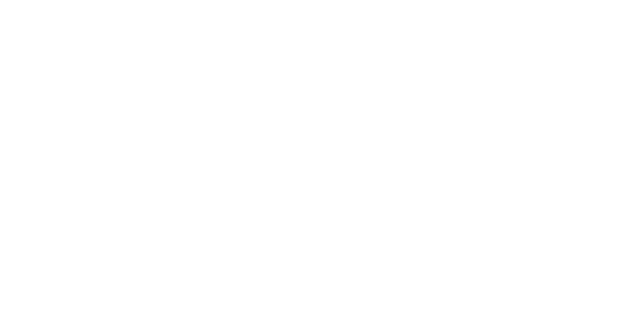
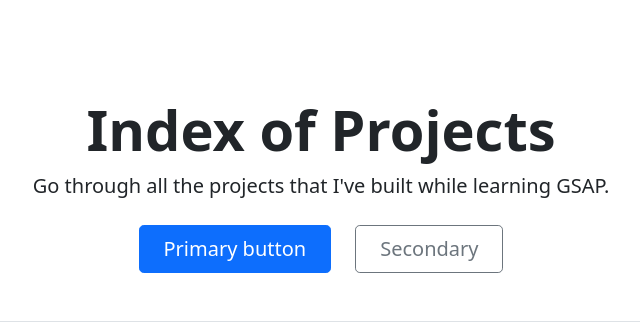
Before and after one commit to abrahamarslan/gsock, a plain HTML site: page index.html in a window 1280 px wide. Shown: the whole page, without its empty margins (319-959 px from the left). Drawn offline with nearby package versions, Linux system fonts and the light colour scheme.

Commit message:
#2 - Secondary commits

```diff
--- a/index.html
+++ b/index.html
@@ -2,9 +2,26 @@
 <html lang="en">
 <head>
     <meta charset="UTF-8">
-    <title>Title</title>
+    <link rel="stylesheet" href="css/bootstrap.min.css" />
+    <link rel="stylesheet" href="css/bootstrap-reboot.css" />
+    <link rel="stylesheet" href="css/bootstrap-utilities.css" />
+    <link rel="stylesheet" href="css/custom.css" />
+    <title>GSAP | Index Page of Projects
+    </title>
 </head>
 <body>
-
+<div class="px-4 pt-5 my-5 text-center border-bottom">
+    <h1 class="display-4 fw-bold">Index of Projects</h1>
+    <div class="col-lg-6 mx-auto">
+        <p class="lead mb-4">Go through all the projects that I've built while learning GSAP.</p>
+        <div class="d-grid gap-2 d-sm-flex justify-content-sm-center mb-5">
+            <button type="button" class="btn btn-primary btn-lg px-4 me-sm-3">Primary button</button>
+            <button type="button" class="btn btn-outline-secondary btn-lg px-4">Secondary</button>
+        </div>
+    </div>
+</div>
 </body>
+<script src="js/bootstrap.bundle.js"></script>
+<script src="https://cdnjs.cloudflare.com/ajax/libs/gsap/3.7.1/gsap.min.js" integrity="sha512-UxP+UhJaGRWuMG2YC6LPWYpFQnsSgnor0VUF3BHdD83PS/pOpN+FYbZmrYN+ISX8jnvgVUciqP/fILOXDjZSwg==" crossorigin="anonymous" referrerpolicy="no-referrer"></script>
+<script src="js/custom.js"></script>
 </html>
```
Also changed, not shown: css/custom.css (added), js/custom.js (added).
